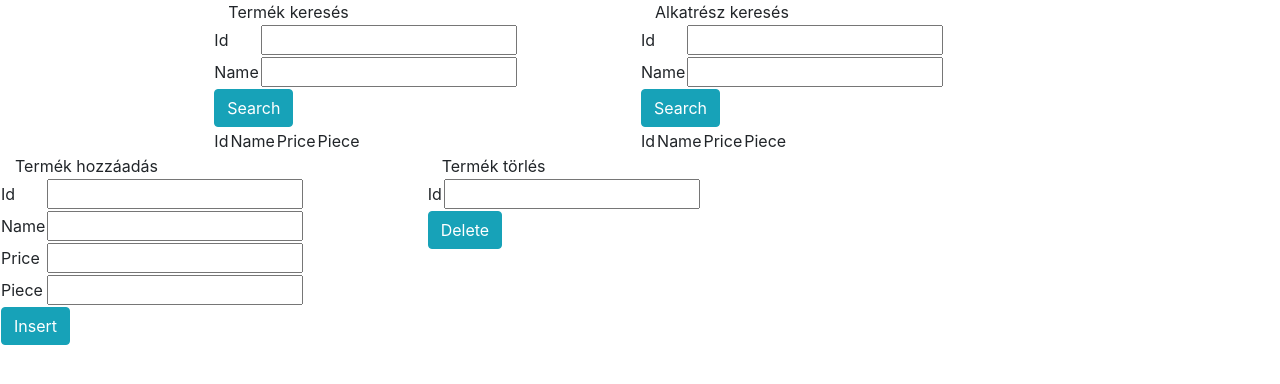
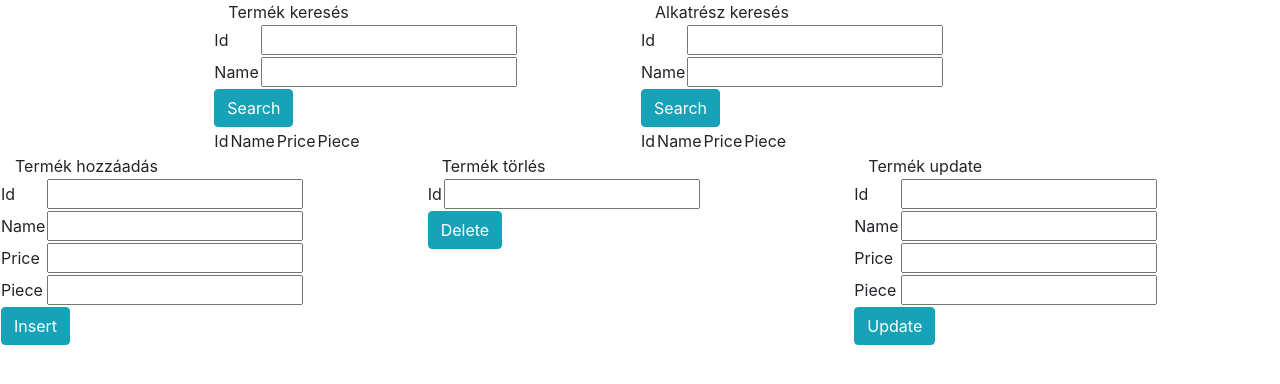
Before and after one commit to alexrace/AFP2, a React (Create React App) app in the folder frontend/: page / in a window 1280 px wide. Shown: the top 384 px of the page. Built offline with nearby package versions, Linux system fonts and the light colour scheme; what flux would draw is missing.

Commit message:
#12 Product Update
Implemented product update method.

```diff
--- a/frontend/src/App.js
+++ b/frontend/src/App.js
@@ -6,6 +6,7 @@ import PartSearch from "./components/PartSearch";
 import PartSearchResult from "./components/PartSearchResult";
 import ProductInsert from "./components/ProductInsert";
 import ProductDelete from "./components/ProductDelete";
+import ProductUpdate from "./components/ProductUpdate";
 
 function App() {
 
@@ -31,6 +32,10 @@ function App() {
                     <div>Termék törlés</div>
                     <div className="row"><ProductDelete/></div>
                   </div>
+                  <div className="col-md-4">
+                    <div>Termék update</div>
+                    <div className="row"><ProductUpdate/></div>
+                  </div>
               </div>
           </div>
 
--- a/frontend/src/ProductDispatcher.js
+++ b/frontend/src/ProductDispatcher.js
@@ -14,21 +14,31 @@ class ProductDispatcher extends Dispatcher{
 const dispatcher = new ProductDispatcher();
 
 dispatcher.register((payload)=>{
+    if(payload.action.actionType==='PRODUCT_UPDATE'){
+        if(payload.action.payload.product_id!==''){
+            axios.put('/products/'+payload.action.payload.product_id,{
+            product_id : payload.action.payload.product_id,
+            product_name : payload.action.payload.product_name,
+            product_price : payload.action.payload.product_price,
+            product_qty : payload.action.payload.product_qty
+            }).then(resp=>{console.log(resp.data)}).catch(error => {console.log(error) });
+        }
+    }
     if(payload.action.actionType==='PRODUCT_DELETE'){
-        console.log('Deleted')
         axios.delete('/products/'+payload.action.payload.product_id).then(resp=>{
             console.log(resp.data)}).catch(error =>{console.log(error);
         });
-
+        console.log('Deleted')
     }
     if(payload.action.actionType === 'PRODUCT_INSERT'){
-        console.log('Inserted');
+
         axios.post('/products',{
             product_id : payload.action.payload.product_id,
             product_name : payload.action.payload.product_name,
             product_price : payload.action.payload.product_price,
             product_qty : payload.action.payload.product_qty
         }).then(resp=>{console.log(resp.data)}).catch(error => {console.log(error) });
+        console.log('Inserted');
     }
     if(payload.action.actionType === 'PRODUCT_SEARCH'){
         if(payload.action.payload.product_id !== ''){
--- /dev/null
+++ b/frontend/src/actions/ProductUpdateActions.js
@@ -0,0 +1,19 @@
+import dispatcher from '../ProductDispatcher';
+
+class ProductUpdateActions{
+
+    update(product_id, product_name,product_price,product_qty){
+        dispatcher.handleViewAction({
+            actionType : 'PRODUCT_UPDATE',
+            payload : {
+                product_id : product_id,
+                product_name : product_name,
+                product_price : product_price,
+                product_qty : product_qty
+
+            }
+        });
+    }
+}
+
+export default new ProductUpdateActions();
--- /dev/null
+++ b/frontend/src/components/ProductUpdate.js
@@ -0,0 +1,79 @@
+import React from 'react';
+import ProductUpdateActions from '../actions/ProductUpdateActions';
+
+class ProductUpdate extends React.Component{
+    constructor(){
+        super();
+        this.state={
+            product_id : "",
+            product_name : "",
+            product_price : "",
+            product_qty : ""
+        }
+    }
+
+    render(){
+        return(
+            <div>
+                <table>
+                    <tr>
+                        <td>Id</td>
+                        <td><input
+                                type={"number"}
+                                value={this.state.product_id}
+                                onChange={(e)=>{
+                                    let st = this.state;
+                                    st.product_id = e.target.value;
+                                    this.setState(st);}}
+                            /></td>
+                    </tr>
+                    <tr>
+                        <td>Name</td>
+                        <td><input type={"text"}
+                                    value={this.state.product_name}
+                                    onChange={(e)=>{
+                                        let st = this.state;
+                                        st.product_name = e.target.value;
+                                        this.setState(st);
+                                    }}
+                        /></td>
+                    </tr>
+                    <tr>
+                        <td>Price</td>
+                        <td><input type={"number"}
+                                    value={this.state.product_price}
+                                    onChange={(e)=>{
+                                        let st = this.state;
+                                        st.product_price = e.target.value;
+                                        this.setState(st);
+                                    }}
+                        /></td>
+                    </tr>
+                    <tr>
+                        <td>Piece</td>
+                        <td><input type={"number"}
+                                    value={this.state.product_qty}
+                                    onChange={(e)=>{
+                                        let st = this.state;
+                                        st.product_qty = e.target.value;
+                                        this.setState(st);
+                                    }}
+                        /></td>
+                    </tr>
+                    <tr>
+                        <td
+                         colSpan={2}>
+                            <button
+                                 className="btn btn-info"
+                                 onClick={()=>{ProductUpdateActions.update(this.state.product_id, this.state.product_name,this.state.product_price,this.state.product_qty)}}
+                                >Update
+                            </button>
+                        </td>
+                    </tr>
+                </table>
+            </div>
+        );
+    }
+}
+
+export default ProductUpdate;
```
